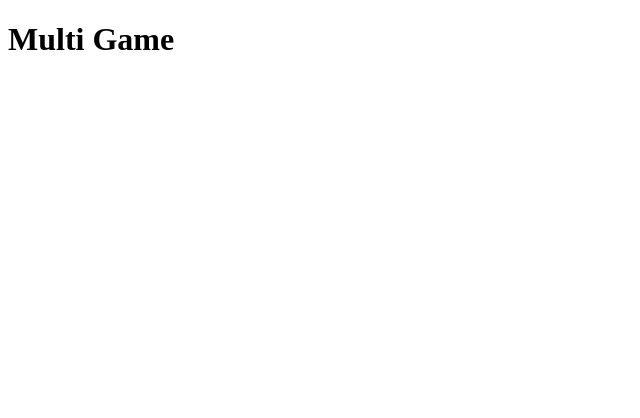
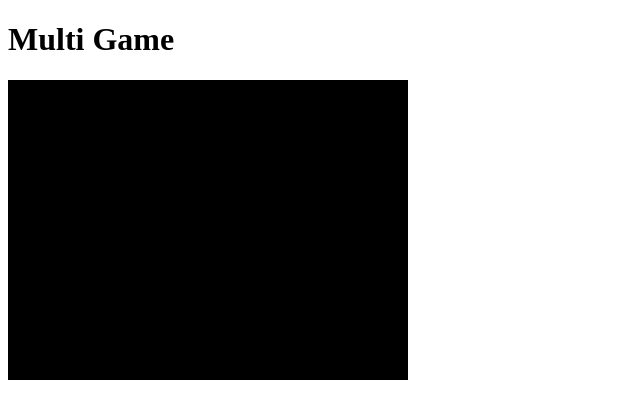
Before and after one commit to jayrobin/bomb_n_build, a website: page public/index.html in a window 1280 px wide. Shown: the whole page, without its empty margins (0-640 px from the left). Drawn offline with Linux system fonts and the light colour scheme.

Commit message:
Add empty phaser game

```diff
--- a/public/index.html
+++ b/public/index.html
@@ -6,6 +6,8 @@
   </head>
   <body>
     <h1>Multi Game</h1>
+    <div id='game'></div>
     <script type='text/javascript' src='js/phaser.min.js'></script>
+    <script type='text/javascript' src='js/main.js'></script>
   </body>
 </html>
--- /dev/null
+++ b/public/js/main.js
@@ -0,0 +1,16 @@
+var mainState = {
+  preload: function() {
+
+  },
+  create: function() {
+
+  },
+  update: function() {
+
+  }
+};
+
+var game = new Phaser.Game(400, 300, Phaser.AUTO, 'game');
+
+game.state.add('main', mainState);
+game.state.start('main');
```
